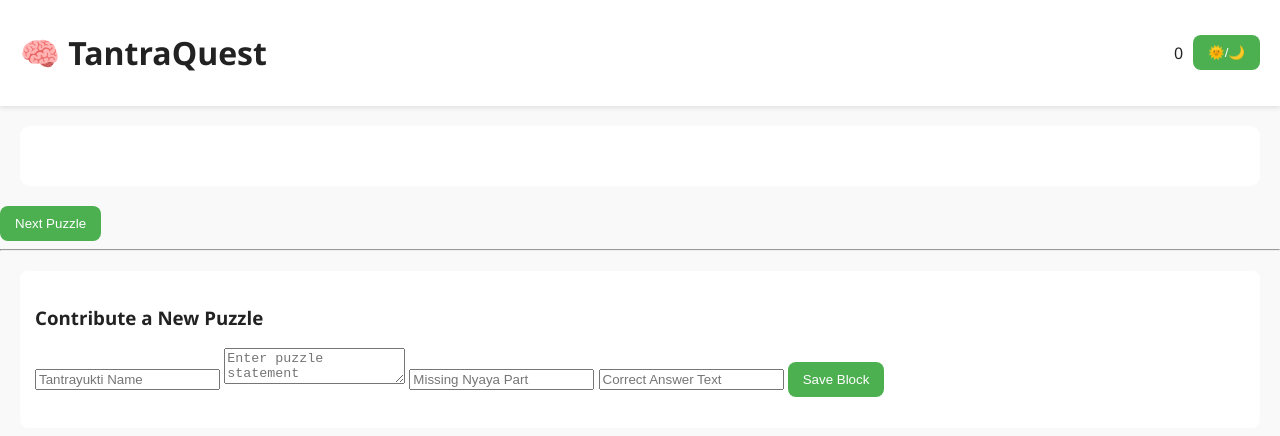
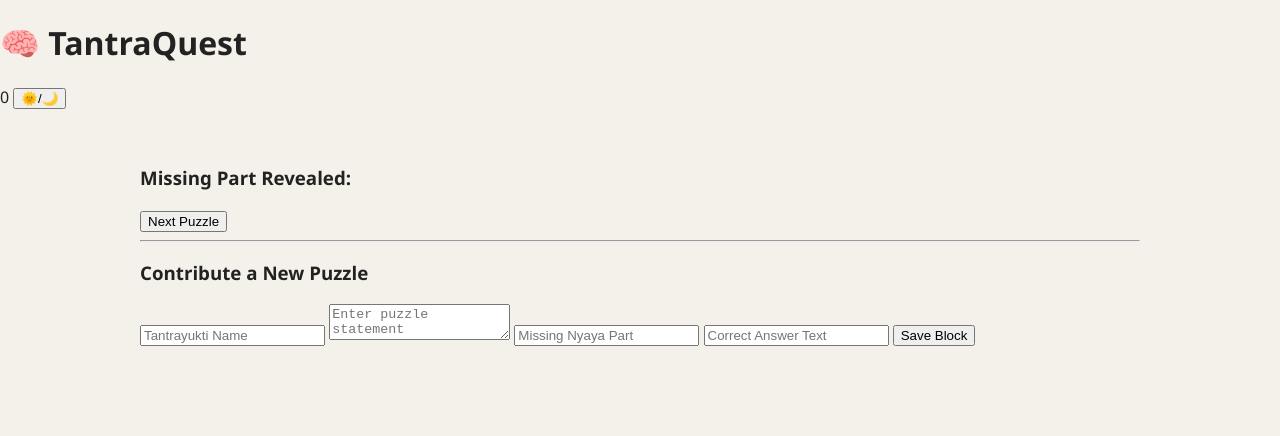
Before and after one commit to theadvaitist/tantraquest_prototype, a plain HTML site: page index.html in a window 1280 px wide. Drawn offline with Linux system fonts and the light colour scheme.

Commit message:
Update style.css
Signed-off-by: theadvaitist <153707621+theadvaitist@users.noreply.github.com>

```diff
--- a/style.css
+++ b/style.css
@@ -1,66 +1,58 @@
-body {
-  font-family: 'Segoe UI', sans-serif;
-  margin: 0;
-  padding: 0;
-  background-color: var(--bg);
-  color: var(--text);
-  transition: all 0.3s;
+:root {
+  --bg: #f4f1ea;
+  --card: #fffefc;
+  --muted: #666;
+  --accent: #6b4e3d;
+  --accent-2: #e4c59e;
+  --text: #222;
 }
 
-:root {
-  --bg: #f9f9f9;
-  --text: #222;
-  --card: #fff;
+body {
+  font-family: "Segoe UI", Roboto, Arial, sans-serif;
+  margin: 0;
+  background: var(--bg);
+  color: var(--text);
 }
 
-.dark-mode {
-  --bg: #111;
-  --text: #f9f9f9;
-  --card: #222;
+.topbar {
+  display:flex; align-items:center; justify-content:space-between;
+  background: var(--card); padding: 12px 18px; box-shadow: 0 2px 6px rgba(0,0,0,0.06);
 }
+.brand h1{margin:0;font-size:20px}
+.subtitle{margin:0;font-size:12px;color:var(--muted)}
 
-header {
-  display: flex;
-  justify-content: space-between;
-  align-items: center;
-  background: var(--card);
-  padding: 10px 20px;
-  box-shadow: 0 2px 5px rgba(0,0,0,0.1);
-}
+.controls { display:flex; gap:10px; align-items:center; }
+.primary { background: var(--accent); color: #fff; border: none; padding:8px 12px; border-radius:6px; }
+.icon-btn { background: transparent; border: none; cursor: pointer; font-size:16px; padding:6px; }
 
-.top-right {
-  display: flex;
-  gap: 10px;
-  align-items: center;
-}
+main { padding: 18px; max-width:1000px; margin: 18px auto; }
 
-#puzzle-container {
-  margin: 20px;
-  background: var(--card);
-  padding: 20px;
-  border-radius: 10px;
-}
+.puzzle-card, .form-card, .card { background: var(--card); padding:16px; border-radius:10px; box-shadow: 0 6px 20px rgba(0,0,0,0.04); margin-bottom:14px; }
 
-.hidden {
-  display: none;
-}
+.syllogism-grid { display:grid; grid-template-columns: repeat(2, 1fr); gap:10px; margin-bottom:12px; }
+.nyaya-box { border:1px dashed #d9d2c8; padding:10px; border-radius:8px; background: #fff; min-height:60px; }
+.nyaya-box .text { margin-top:6px; min-height:32px; }
 
-button {
-  cursor: pointer;
-  background-color: #4caf50;
-  border: none;
-  padding: 10px 15px;
-  border-radius: 8px;
-  color: white;
-}
+.clue-box { margin-bottom:12px; }
+.muted { color: var(--muted); font-size:13px; margin-top:6px; }
 
-button:hover {
-  background-color: #45a049;
-}
+.interaction-row { display:flex; gap:20px; align-items:flex-start; margin-top:10px; }
+.part-select { min-width:220px; }
+.options-list { flex:1 }
+#optionsContainer button { display:block; width:100%; text-align:left; margin:6px 0; padding:10px; border-radius:8px; background:var(--accent-2); border:none; cursor:pointer; }
+#optionsContainer button:hover { opacity:0.95 }
 
-#contribute-section {
-  margin: 20px;
-  padding: 15px;
-  background: var(--card);
-  border-radius: 8px;
-}
+.result { margin-top:12px; font-weight:600; }
+
+.nav-row { display:flex; gap:10px; justify-content:center; margin-top:10px; }
+
+.footer { text-align:center; padding:18px; color:var(--muted); font-size:13px; }
+
+/* contributor form */
+.form-card label { display:block; margin-bottom:8px; font-size:14px; }
+.form-card input[type="text"], .form-card input[type="email"], .form-card textarea, .form-card select { width:100%; padding:8px; margin-top:4px; border:1px solid #ddd; border-radius:6px; box-sizing:border-box; }
+.form-actions { display:flex; gap:10px; margin-top:10px; }
+
+.contrib-list #myContribs { margin-top:8px; }
+.contribution-item { border:1px solid #eee; padding:8px; border-radius:6px; margin-bottom:8px; display:flex; justify-content:space-between; align-items:center; }
+.contribution-item small { color:var(--muted) }
```
